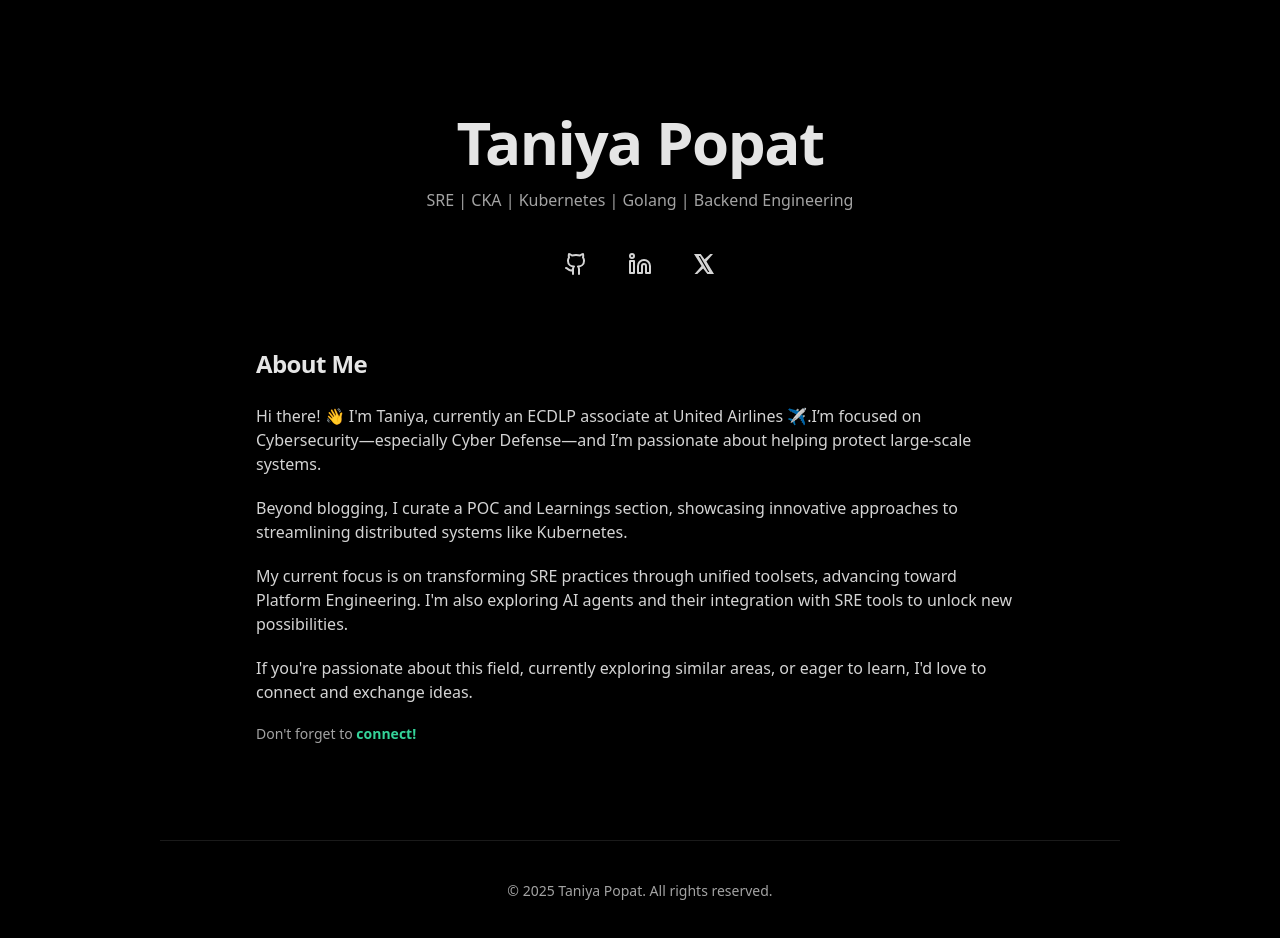
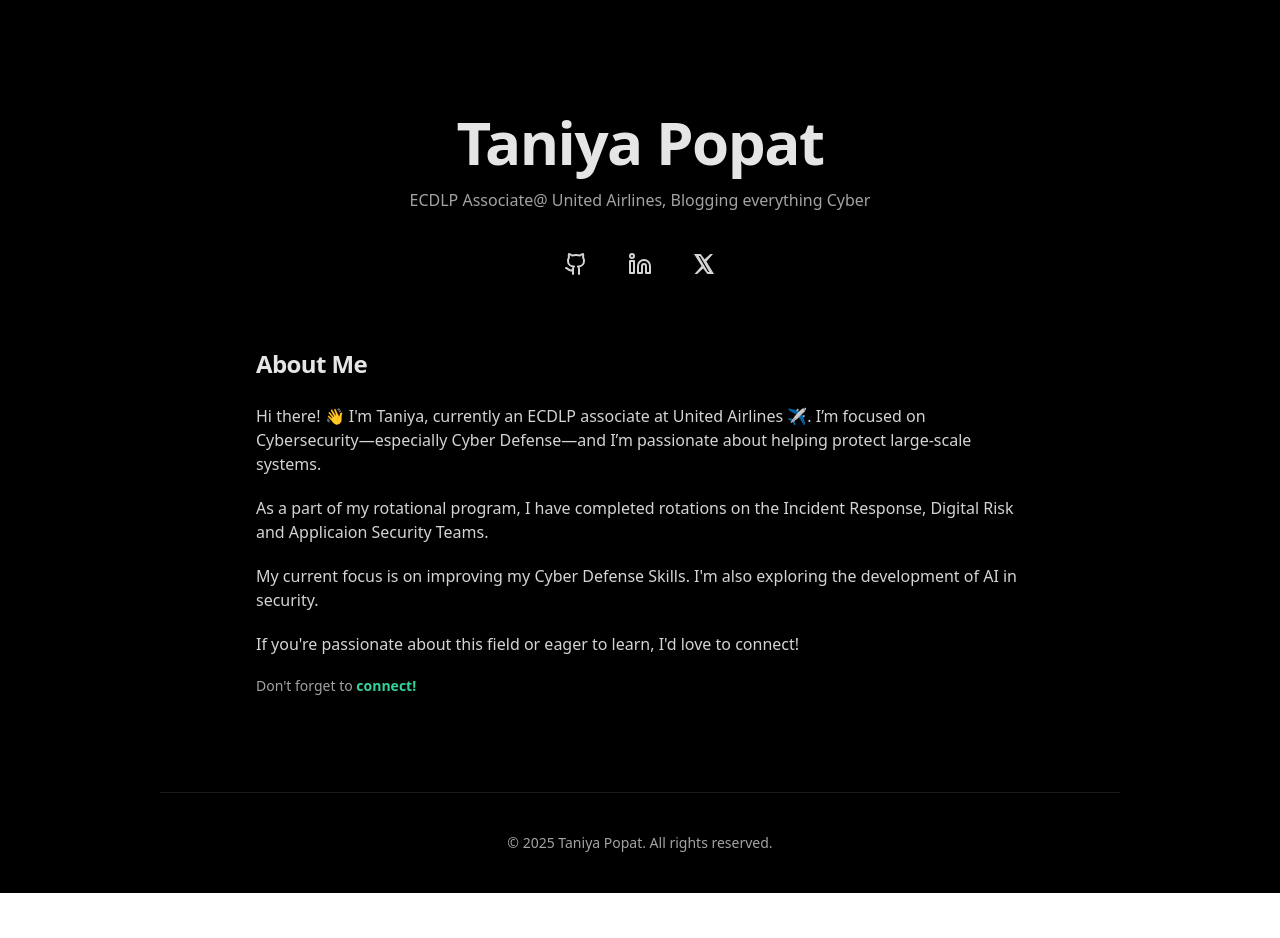
Before and after one commit to taniyapopat/Personal-Website, a React (Vite) app: page / in a window 1280 px wide. Shown: the top 938 px of the page. After the commit the page ends 893 px from the top, so only its background shows below. Built offline with nearby package versions, Linux system fonts and the light colour scheme.

Commit message:
Update App.jsx

```diff
--- a/src/App.jsx
+++ b/src/App.jsx
@@ -35,7 +35,7 @@ export default function Portfolio() {
             transition={{ duration: 0.6, delay: 0.15 }}
             className="mt-4 text-center text-sm text-neutral-400 sm:text-base"
           >
-            SRE | CKA | Kubernetes | Golang | Backend Engineering
+           ECDLP Associate@ United Airlines, Blogging everything Cyber
           </motion.p>
 
           {/* Socials */}
@@ -76,17 +76,17 @@ export default function Portfolio() {
 
             <div className="prose prose-invert prose-p:leading-relaxed mt-6 space-y-5 text-neutral-300">
               <p>
-                Hi there! <span role="img" aria-label="wave">👋</span> I'm Taniya, currently an ECDLP associate at United Airlines <span role="img" aria-label="airplane">✈️</span>.I’m focused on Cybersecurity—especially Cyber Defense—and I’m passionate about
+                Hi there! <span role="img" aria-label="wave">👋</span> I'm Taniya, currently an ECDLP associate at United Airlines <span role="img" aria-label="airplane">✈️</span>. I’m focused on Cybersecurity—especially Cyber Defense—and I’m passionate about
 helping protect large-scale systems.
               </p>
               <p>
-                Beyond blogging, I curate a POC and Learnings section, showcasing innovative approaches to streamlining distributed systems like Kubernetes.
+              As a part of my rotational program, I have completed rotations on the Incident Response, Digital Risk and Applicaion Security Teams.
               </p>
               <p>
-                My current focus is on transforming SRE practices through unified toolsets, advancing toward Platform Engineering. I'm also exploring AI agents and their integration with SRE tools to unlock new possibilities.
+                My current focus is on improving my Cyber Defense Skills. I'm also exploring the development of AI in security.
               </p>
               <p>
-                If you're passionate about this field, currently exploring similar areas, or eager to learn, I'd love to connect and exchange ideas.
+                If you're passionate about this field or eager to learn, I'd love to connect!
               </p>
               <p className="text-sm text-neutral-400">
                 Don't forget to <a href="#contact" className="font-semibold text-emerald-400 hover:text-emerald-300 underline-offset-4 hover:underline">connect!</a>
```
